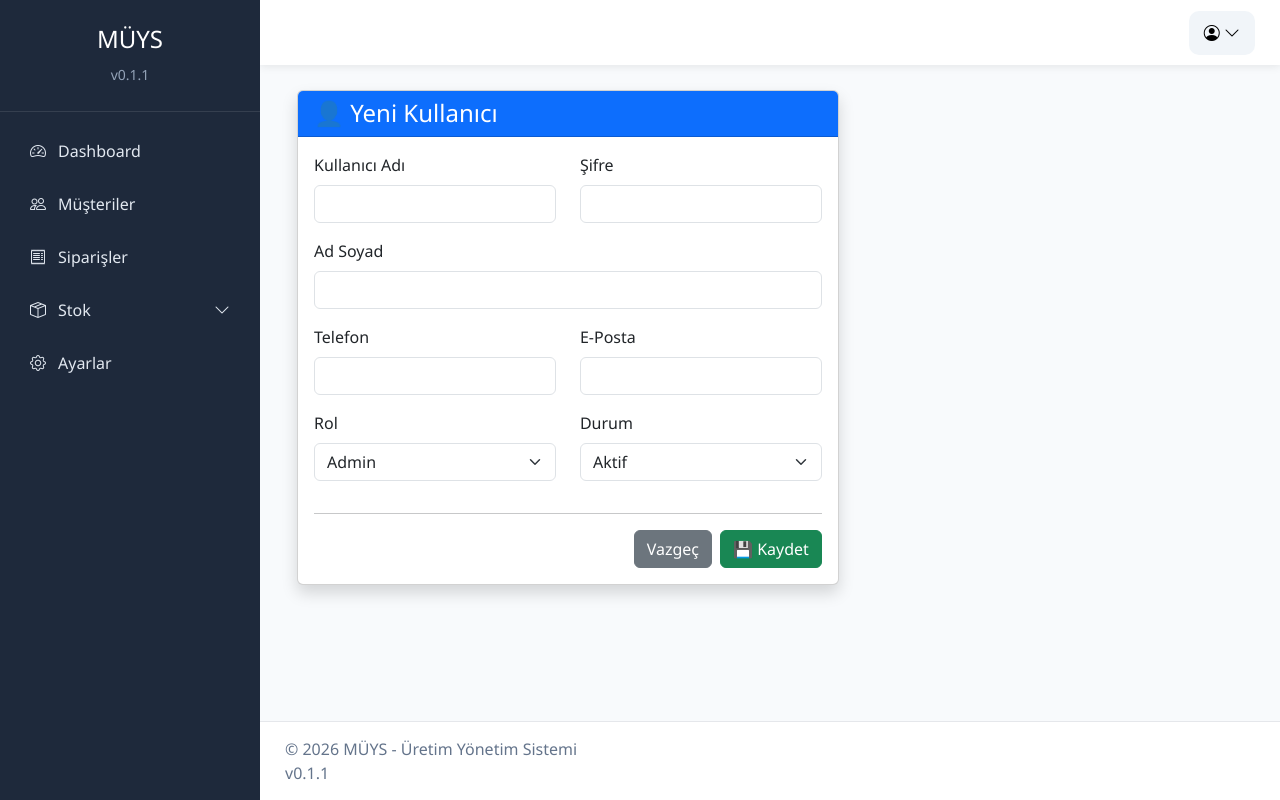
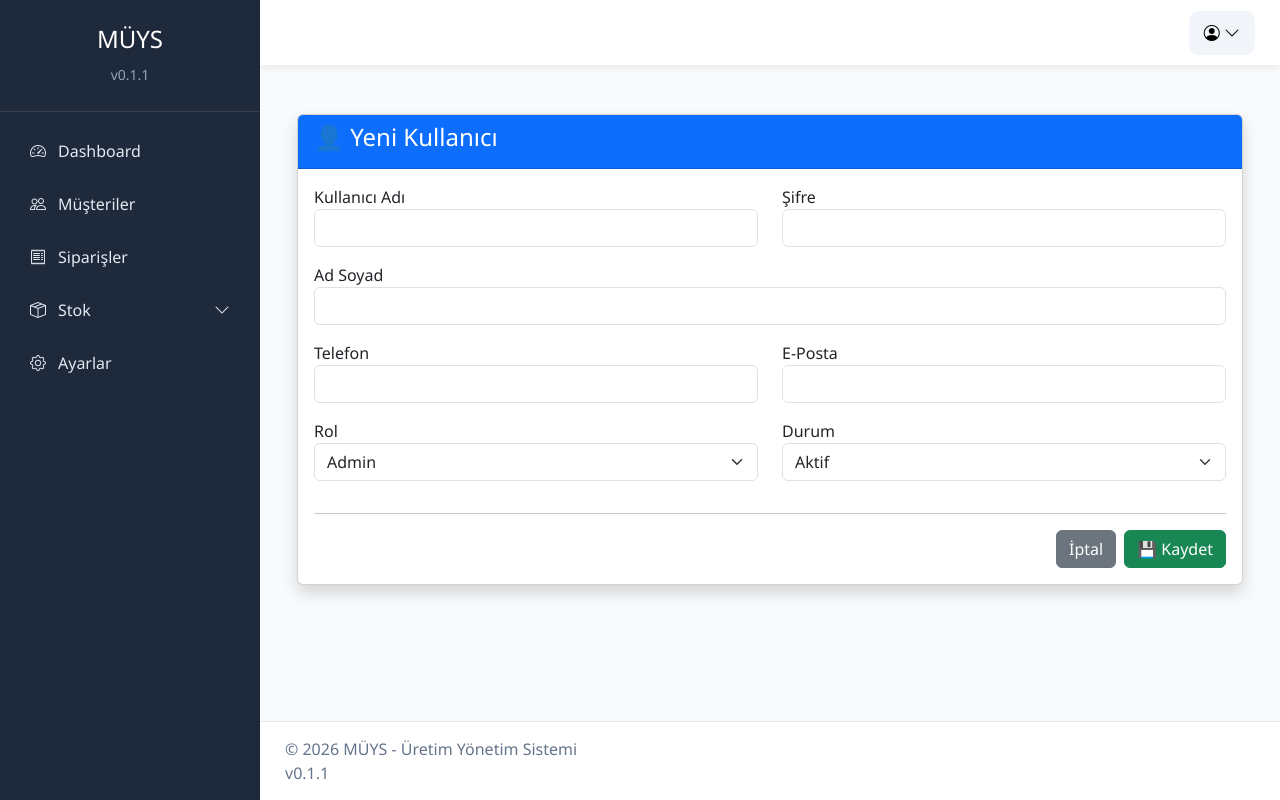
Before and after one commit to ulucam/muys-fastapi, a FastAPI app: template app/templates/kullanici/ekle.html in a window 1280 px wide. Run offline with FastAPI, Linux system fonts and the light colour scheme; the template is opened without the code that fills it, so the values that code supplies are empty; parts of the project's set-up code (start-up, migrations or seed data) failed here and were passed over.

Commit message:
Update ekle.html

```diff
--- a/app/templates/kullanici/ekle.html
+++ b/app/templates/kullanici/ekle.html
@@ -1,36 +1,28 @@
 {% extends "base.html" %}
+
+{% block title %}Yeni Kullanıcı{% endblock %}
 
 {% block content %}
 
-<div class="container-fluid">
-
-    <div class="row">
-
-        <div class="col-lg-8 col-xl-7">
+<div class="container mt-4">
 
 <div class="card shadow">
 
 <div class="card-header bg-primary text-white">
 
-                    <h4 class="mb-0">
-                        👤 Yeni Kullanıcı
-                    </h4>
+<h4>👤 Yeni Kullanıcı</h4>
 
 </div>
 
 <div class="card-body">
 
-                    <form method="post" action="/kullanicilar/ekle">
+<form action="/kullanicilar/ekle" method="POST">
 
 <div class="row">
 
 <div class="col-md-6 mb-3">
 
-                                <label class="form-label">
-
-                                    Kullanıcı Adı
-
-                                </label>
+<label>Kullanıcı Adı</label>
 
 <input
 type="text"
@@ -42,11 +34,7 @@
 
 <div class="col-md-6 mb-3">
 
-                                <label class="form-label">
-
-                                    Şifre
-
-                                </label>
+<label>Şifre</label>
 
 <input
 type="password"
@@ -60,11 +48,7 @@
 
 <div class="mb-3">
 
-                            <label class="form-label">
-
-                                Ad Soyad
-
-                            </label>
+<label>Ad Soyad</label>
 
 <input
 type="text"
@@ -78,11 +62,7 @@
 
 <div class="col-md-6 mb-3">
 
-                                <label class="form-label">
-
-                                    Telefon
-
-                                </label>
+<label>Telefon</label>
 
 <input
 type="text"
@@ -93,11 +73,7 @@
 
 <div class="col-md-6 mb-3">
 
-                                <label class="form-label">
-
-                                    E-Posta
-
-                                </label>
+<label>E-Posta</label>
 
 <input
 type="email"
@@ -112,39 +88,21 @@
 
 <div class="col-md-6 mb-3">
 
-                                <label class="form-label">
-
-                                    Rol
-
-                                </label>
+<label>Rol</label>
 
 <select
 name="rol"
 class="form-select">
 
-                                    <option value="Admin">
-                                        Admin
-                                    </option>
+<option value="Admin">Admin</option>
 
-                                    <option value="Yönetici">
-                                        Yönetici
-                                    </option>
+<option value="Yönetici">Yönetici</option>
 
-                                    <option value="Üretim">
-                                        Üretim
-                                    </option>
+<option value="Satış">Satış</option>
 
-                                    <option value="Depo">
-                                        Depo
-                                    </option>
+<option value="Depo">Depo</option>
 
-                                    <option value="Satış">
-                                        Satış
-                                    </option>
-
-                                    <option value="Operatör">
-                                        Operatör
-                                    </option>
+<option value="Operatör">Operatör</option>
 
 </select>
 
@@ -152,27 +110,15 @@
 
 <div class="col-md-6 mb-3">
 
-                                <label class="form-label">
-
-                                    Durum
-
-                                </label>
+<label>Durum</label>
 
 <select
 name="aktif"
 class="form-select">
 
-                                    <option value="1">
+<option value="true">Aktif</option>
 
-                                        Aktif
-
-                                    </option>
-
-                                    <option value="0">
-
-                                        Pasif
-
-                                    </option>
+<option value="false">Pasif</option>
 
 </select>
 
@@ -184,11 +130,10 @@
 
 <div class="d-flex justify-content-end">
 
-                            <a
-                                href="/kullanicilar"
+<a href="/kullanicilar"
 class="btn btn-secondary me-2">
 
-                                Vazgeç
+İptal
 
 </a>
 
@@ -210,13 +155,4 @@
 
 </div>
 
-    </div>
-
-</div>
-
-{% if hata %}
-<div class="alert alert-danger">
-    {{ hata }}
-</div>
-{% endif %}
 {% endblock %}
```
Lines whose indentation alone changed are shown as unchanged.
